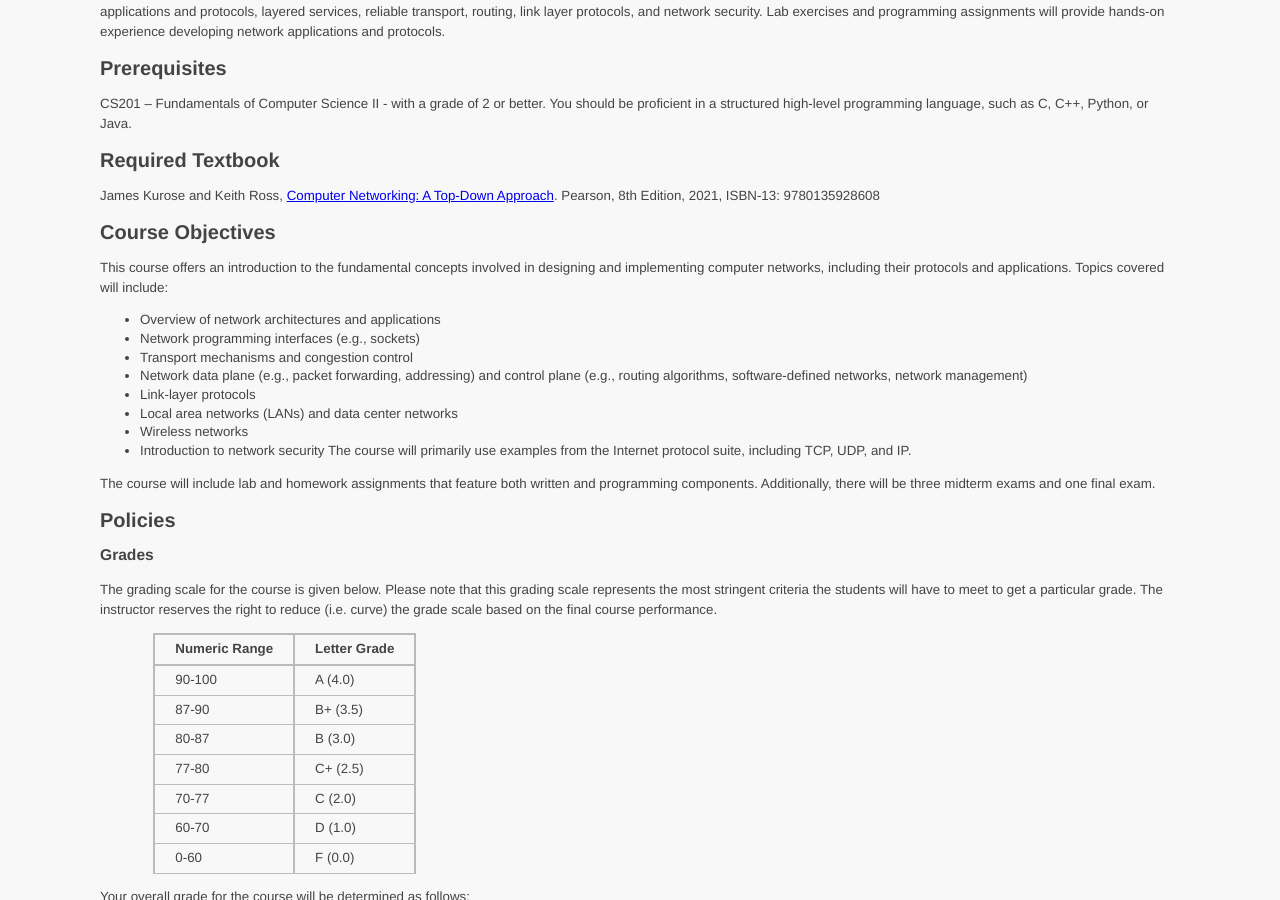
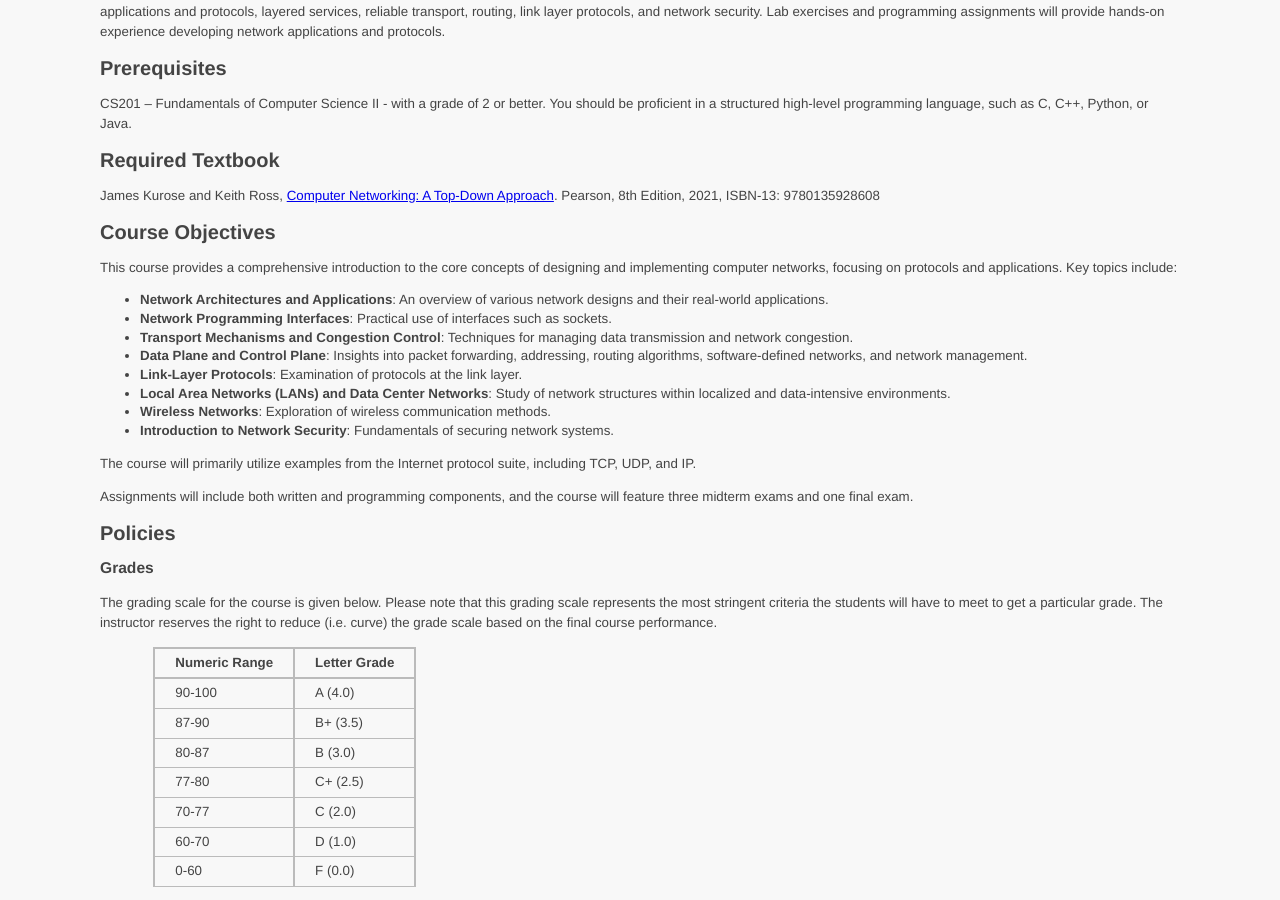
Before and after one commit to ycpcs/cs330-fall2024, a Jekyll site: the page built from syllabus.md, in a window 1280 px wide and 900 px high, scrolled down 352 px. Built offline with Jekyll 4.4.1, drawn with Linux system fonts in a browser that asks for light colours.

```diff
--- a/syllabus.md
+++ b/syllabus.md
@@ -32,20 +32,22 @@ James Kurose and Keith Ross, <a href="https://www.pearson.com/us/higher-educatio
 Course Objectives
 -----------------
 
-This course offers an introduction to the fundamental concepts involved in designing and implementing computer networks, including their protocols and applications. Topics covered will include:
-- Overview of network architectures and applications
-- Network programming interfaces (e.g., sockets)
-- Transport mechanisms and congestion control
-- Network data plane (e.g., packet forwarding, addressing) and control plane (e.g., routing algorithms, software-defined networks, network management)
-- Link-layer protocols
-- Local area networks (LANs) and data center networks
-- Wireless networks
-- Introduction to network security
-The course will primarily use examples from the Internet protocol suite, including TCP, UDP, and IP.
+This course provides a comprehensive introduction to the core concepts of designing and implementing computer networks, focusing on protocols and applications. Key topics include:
 
-The course will include lab and homework assignments that feature both written and programming components. Additionally, there will be three midterm exams and one final exam.
+- **Network Architectures and Applications**: An overview of various network designs and their real-world applications.
+- **Network Programming Interfaces**: Practical use of interfaces such as sockets.
+- **Transport Mechanisms and Congestion Control**: Techniques for managing data transmission and network congestion.
+- **Data Plane and Control Plane**: Insights into packet forwarding, addressing, routing algorithms, software-defined networks, and network management.
+- **Link-Layer Protocols**: Examination of protocols at the link layer.
+- **Local Area Networks (LANs) and Data Center Networks**: Study of network structures within localized and data-intensive environments.
+- **Wireless Networks**: Exploration of wireless communication methods.
+- **Introduction to Network Security**: Fundamentals of securing network systems.
 
- Policies
+The course will primarily utilize examples from the Internet protocol suite, including TCP, UDP, and IP.
+
+Assignments will include both written and programming components, and the course will feature three midterm exams and one final exam.
+
+Policies
 -----------------
 
 ### Grades
```
Also changed, not shown: resources/index.md (+2 -1 lines).
